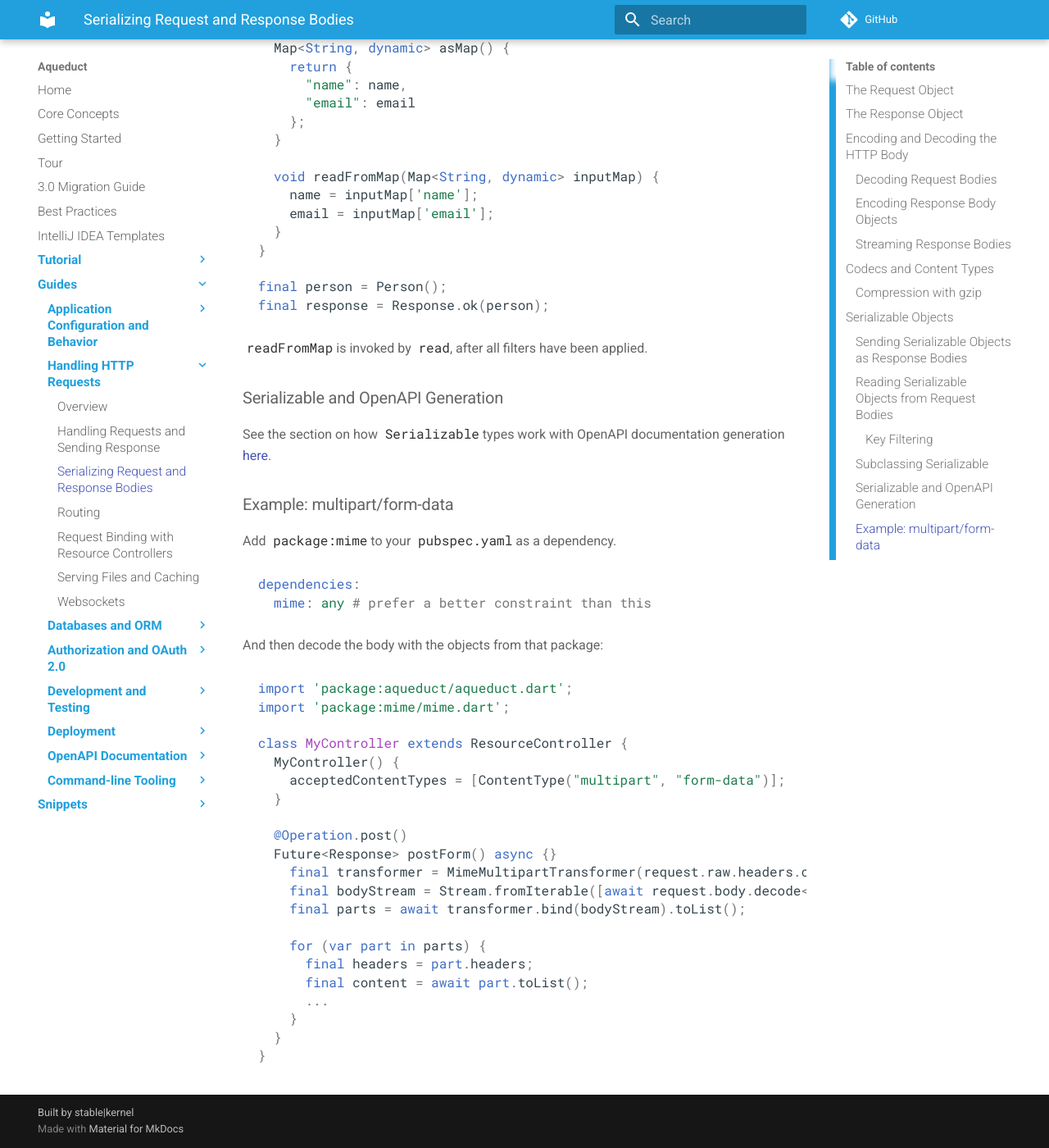
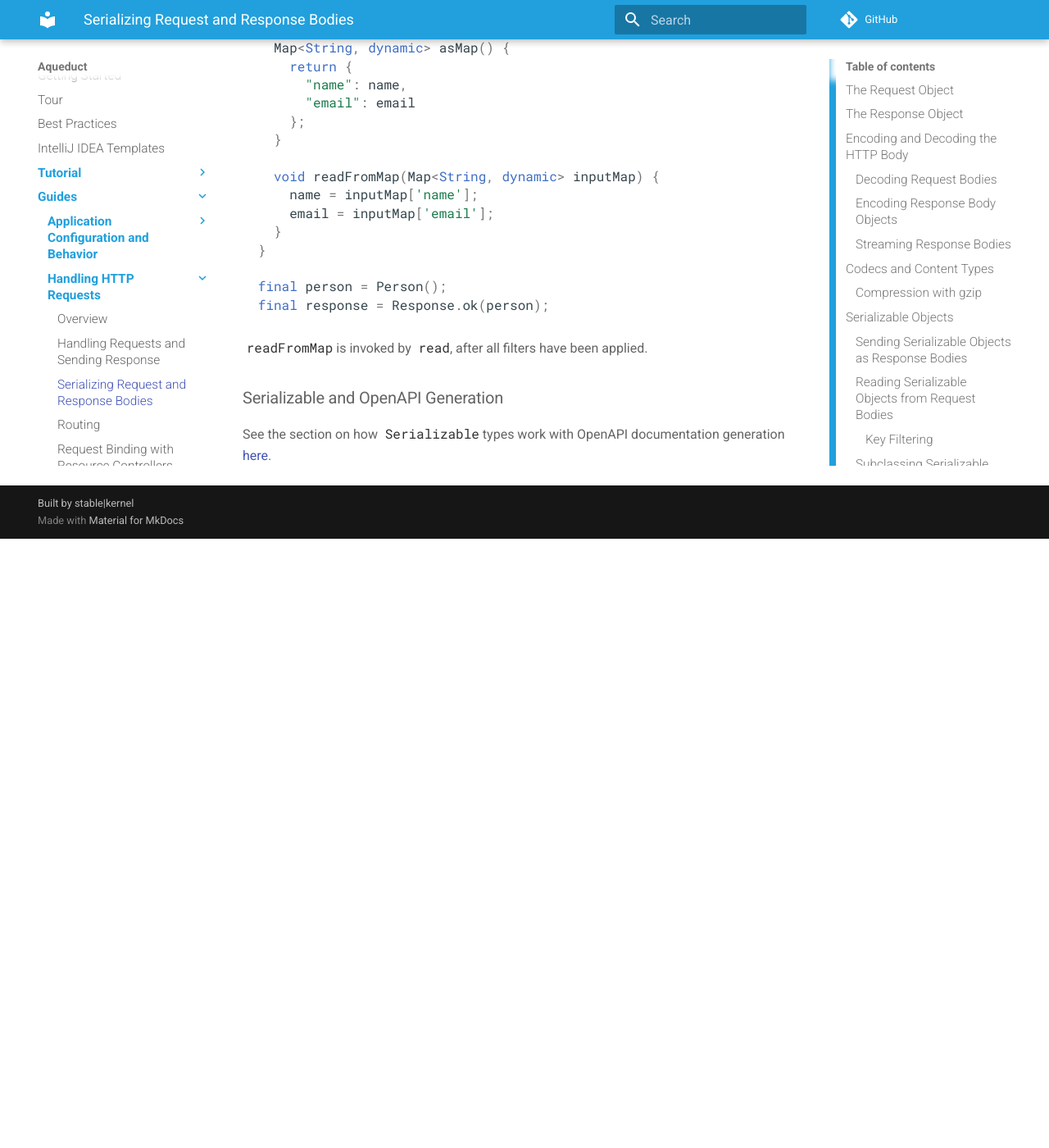
Before and after one commit to stablekernel/aqueduct, an MkDocs documentation site: the page built from source/docs/http/request_and_response.md, in a window 1280 px wide and 1400 px high, scrolled down 9483 px. Shown: the whole window at 82% size. Built offline with MkDocs 1.6.1 and Material for MkDocs 9.7.7, drawn with Linux system fonts in a browser that asks for light colours; comment, search, counter and statistics services are not loaded; old or Windows-style settings are respelled for this version of MkDocs; after the commit the page ends 10140 px from its top, so only the background shows below that.

Commit message:
few mods

````diff
--- a/source/docs/http/request_and_response.md
+++ b/source/docs/http/request_and_response.md
@@ -293,38 +293,3 @@ final response = Response.ok(person);
 ### Serializable and OpenAPI Generation
 
 See the section on how `Serializable` types work with OpenAPI documentation generation [here](../openapi/components.md).
-
-### Example: multipart/form-data
-
-Add `package:mime` to your `pubspec.yaml` as a dependency.
-
-```yaml
-dependencies:
-  mime: any # prefer a better constraint than this
-```
-
-And then decode the body with the objects from that package:
-
-```dart
-import 'package:aqueduct/aqueduct.dart';
-import 'package:mime/mime.dart';
-
-class MyController extends ResourceController {
-  MyController() {
-    acceptedContentTypes = [ContentType("multipart", "form-data")];
-  }
-
-  @Operation.post()
-  Future<Response> postForm() async {}
-    final transformer = MimeMultipartTransformer(request.raw.headers.contentType.parameters["boundary"]);
-    final bodyStream = Stream.fromIterable([await request.body.decode<List<int>>()]);
-    final parts = await transformer.bind(bodyStream).toList();
-
-    for (var part in parts) {
-      final headers = part.headers;
-      final content = await part.toList();
-      ...
-    }
-  }
-}
-```
--- a/source/mkdocs.yml
+++ b/source/mkdocs.yml
@@ -15,7 +15,6 @@ pages:
 - Core Concepts: 'core_concepts.md'
 - Getting Started: 'getting_started.md'
 - Tour: 'tour.md'
-- 3.0 Migration Guide: 'migration.md'
 - Best Practices: 'best_practices.md'
 - IntelliJ IDEA Templates: 'intellij.md'
 - Tutorial:
@@ -39,6 +38,7 @@ pages:
     - 'Request Binding with Resource Controllers': 'http/resource_controller.md'
     - 'Serving Files and Caching': 'http/serving_files.md'
     - 'Websockets': 'http/websockets.md'
+    - 'Uploading Files': 'http/file_upload.md'
   - Databases and ORM:
     - 'Overview': 'db/index.md'
     - 'Connecting to a Database': 'db/connecting.md'
````
Also changed, not shown: source/docs/db/modeling_data.md (+2 -2 lines), source/docs/http/file_upload.md (added, +42 -0 lines), source/docs/http/index.md (+1 -0 lines), source/docs/http/resource_controller.md (+4 -2 lines).
